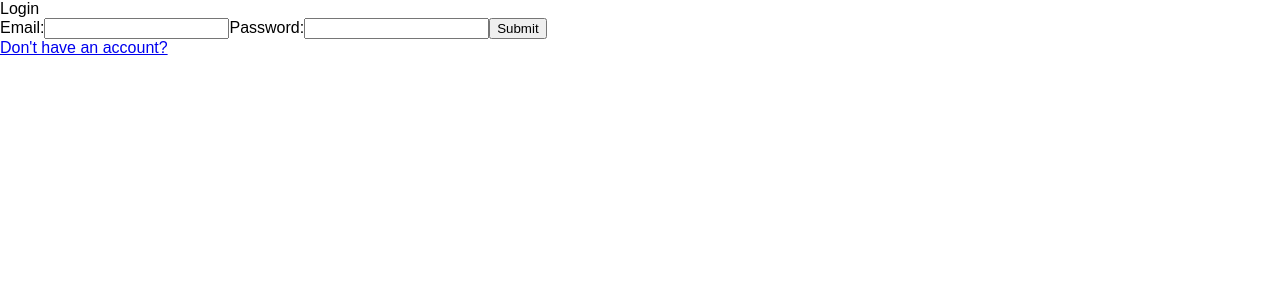
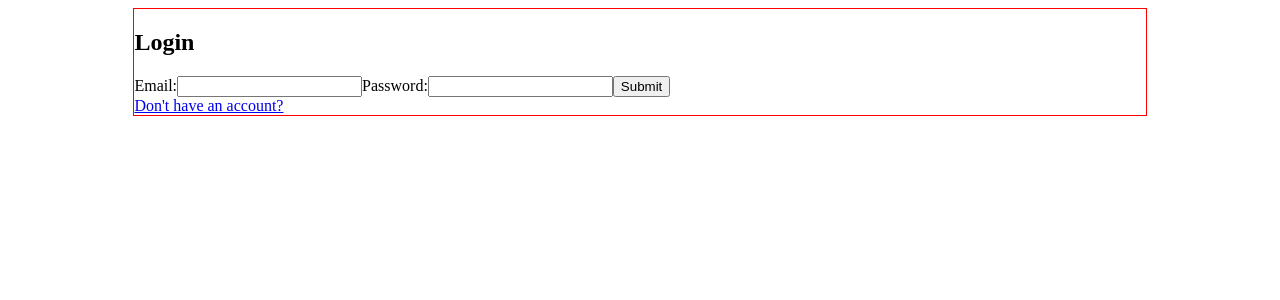
Before and after one commit to rkrowchuk/benefits-prompter, a React (Create React App) app in the folder client/: page / in a window 1280 px wide. Shown: the top 300 px of the page. Built offline with nearby package versions, Linux system fonts and the light colour scheme.

Commit message:
install sass, begin some styling changes to login form

```diff
--- a/client/package.json
+++ b/client/package.json
@@ -11,6 +11,7 @@
     "react-dom": "^18.1.0",
     "react-router-dom": "^6.3.0",
     "react-scripts": "5.0.1",
+    "sass": "^1.53.0",
     "web-vitals": "^2.1.4"
   },
   "scripts": {
--- a/client/public/index.html
+++ b/client/public/index.html
@@ -10,19 +10,10 @@
       content="Web site created using create-react-app"
     />
     <link rel="apple-touch-icon" href="%PUBLIC_URL%/logo192.png" />
-    <!--
-      manifest.json provides metadata used when your web app is installed on a
-      user's mobile device or desktop. See https://developers.google.com/web/fundamentals/web-app-manifest/
-    -->
-    <!--
-      Notice the use of %PUBLIC_URL% in the tags above.
-      It will be replaced with the URL of the `public` folder during the build.
-      Only files inside the `public` folder can be referenced from the HTML.
-
-      Unlike "/favicon.ico" or "favicon.ico", "%PUBLIC_URL%/favicon.ico" will
-      work correctly both with client-side routing and a non-root public URL.
-      Learn how to configure a non-root public URL by running `npm run build`.
-    -->
+    <!--Google fonts-->
+      <link rel="preconnect" href="https://fonts.googleapis.com" />
+      <link rel="preconnect" href="https://fonts.gstatic.com" crossorigin />
+      <link href="https://fonts.googleapis.com/css2?family=Quicksand:wght@300;400;500&display=swap" rel="stylesheet" />
     <title>React App</title>
   </head>
   <body>
--- a/client/src/App.js
+++ b/client/src/App.js
@@ -6,6 +6,7 @@
 import { BrowserRouter as Router, Route, Routes } from "react-router-dom";
 import axios from "axios";
 import Navbar from "./components/Navbar";
+import "./App.scss";
 
 export default function App() {
   const [login, setLogin] = useState({
--- /dev/null
+++ b/client/src/App.scss
@@ -0,0 +1,9 @@
+.body {
+  font-family: 'Quicksand', sans-serif;
+}
+
+.form-container {
+  border: 1px solid red;
+  margin: 0 auto;
+  width: 80%;
+}
--- a/client/src/components/Login.jsx
+++ b/client/src/components/Login.jsx
@@ -1,5 +1,6 @@
 import { useState } from "react";
 import { Link, useNavigate } from "react-router-dom";
+import "../App.scss";
 export default function Login(props) {
   const navigate = useNavigate();
 
@@ -39,8 +40,8 @@
   }
 
   return (
-    <div>
-      Login
+    <div className="form-container">
+      <h2 className="form-title">Login</h2>
       <form onSubmit={handleSubmit}>
         <label>
           Email:
--- a/client/src/index.css
+++ /dev/null
@@ -1,4 +0,0 @@
-body {
-  margin: 0;
-  font-family: sans-serif;
-}
--- a/client/src/index.js
+++ b/client/src/index.js
@@ -1,7 +1,7 @@
 import React from "react";
 import ReactDOM from "react-dom/client";
-import "./index.css";
 import App from "./App";
+import "./App.scss";
 
 const root = ReactDOM.createRoot(document.getElementById("root"));
 root.render(
```
Also changed, not shown: 1 other file (tests, documents, lock files or other folders).
